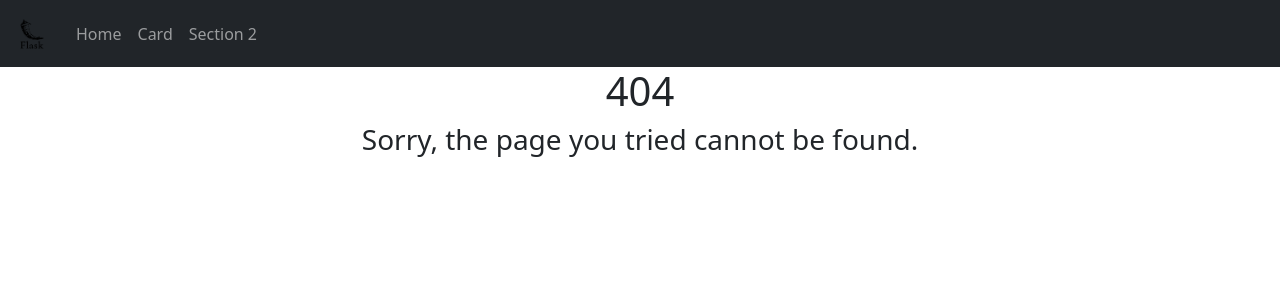
After one commit to maroskukan/flask-webapp, a Flask app: template src/templates/404.html in a window 1280 px wide. The commit adds this page. Shown: the top 300 px of the page. Run offline with Flask 2, Linux system fonts and the light colour scheme; the template is opened without the code that fills it, so the values that code supplies are empty; some libraries are stand-ins or nearby versions.

Commit message:
Add sample 404 error handling

```diff
--- a/src/app.py
+++ b/src/app.py
@@ -1,7 +1,7 @@
 #!/usr/bin/env python
 # -*- coding: utf-8 -*-
 
-from flask import Flask, render_template
+from flask import Flask, render_template, abort, redirect, url_for
 from model import db
 import os
 
@@ -14,11 +14,18 @@ content = {
     "message": "This the content message"
     }
 
+@app.errorhandler(404)
+
+def not_found(e):
+    return render_template(
+        '404.html'
+    )
+
 @app.route('/')
 def home():
     return render_template(
-        'home.html',
-        content=content)
+        'home.html'
+    )
 
 
 @app.route('/card')
@@ -28,6 +35,16 @@ def card():
         'card.html',
         content=card)
 
+@app.route('/card/<int:index>')
+def card_view(index):
+    try:
+        card = db[index]
+        return render_template(
+            'card.html',
+            content=card)
+    except IndexError:
+        abort(404)
+
 if __name__ == '__main__':
     port = int(os.environ.get('PORT', 5000))
     app.run(host='0.0.0.0', port=port)
--- /dev/null
+++ b/src/templates/404.html
@@ -0,0 +1,13 @@
+{% extends 'base.html' %}
+{% set active_page = 'Not Found' %}
+
+{% block content %}
+<div class="container text-center">
+    <div class="row">
+        <div class="col">
+            <h1>404</h1>
+            <h3>Sorry, the page you tried cannot be found.</h3>
+        </div>
+    </div>
+</div>
+{% endblock %}
--- a/src/templates/base.html
+++ b/src/templates/base.html
@@ -4,7 +4,7 @@
 <head>
   <meta charset="utf-8">
   <meta name="viewport" content="width=device-width, initial-scale=1, shrink-to-fit=no">
-  <title>{{ content.header }}</title>
+  <title>AWS Lambda FAQs</title>
   <link href="https://cdn.jsdelivr.net/npm/bootstrap@5.0.1/dist/css/bootstrap.min.css" rel="stylesheet" integrity="sha384-+0n0xVW2eSR5OomGNYDnhzAbDsOXxcvSN1TPprVMTNDbiYZCxYbOOl7+AMvyTG2x" crossorigin="anonymous">
 </head>
 
--- a/src/templates/home.html
+++ b/src/templates/home.html
@@ -6,7 +6,7 @@
     <div class="row">
         <div class="col">
             <h2>Welcome to my page!</h2>
-            <p class="lead">{{ content.message }}</p>
+            <p class="lead">Welcome to servelerss computing</p>
             <img src="{{ url_for('static', filename='images/logo.png') }} " alt="" height=80% widht=80%>
         </div>
     </div>
```
